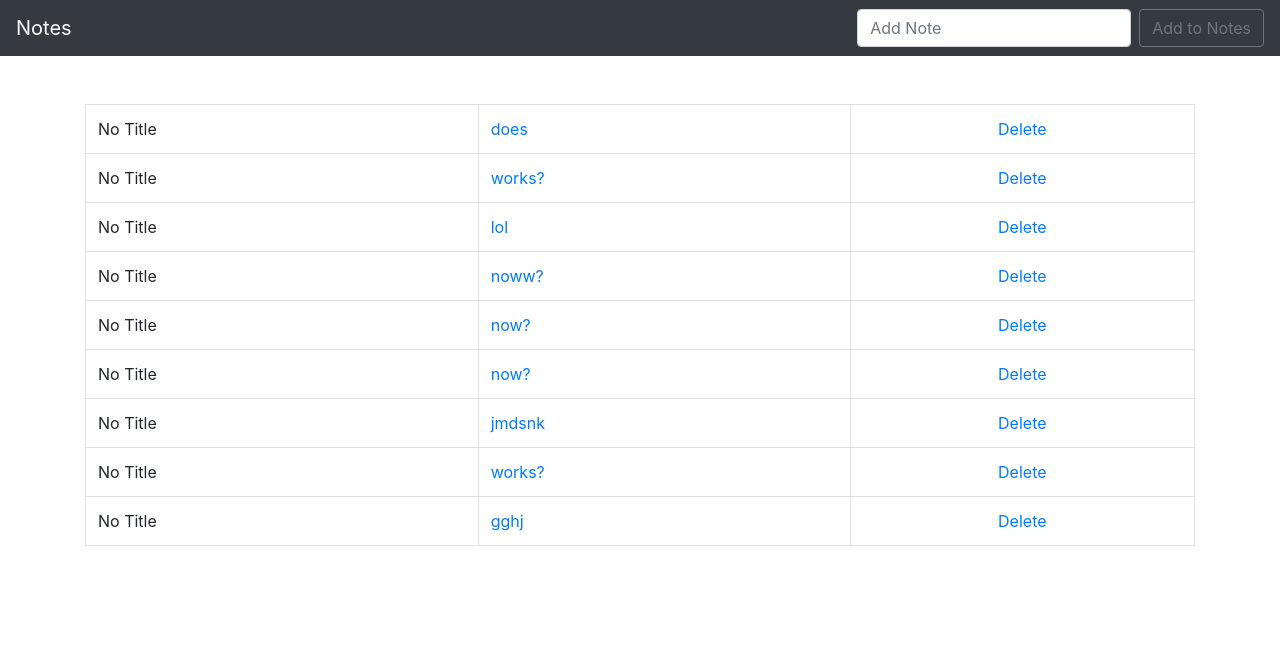
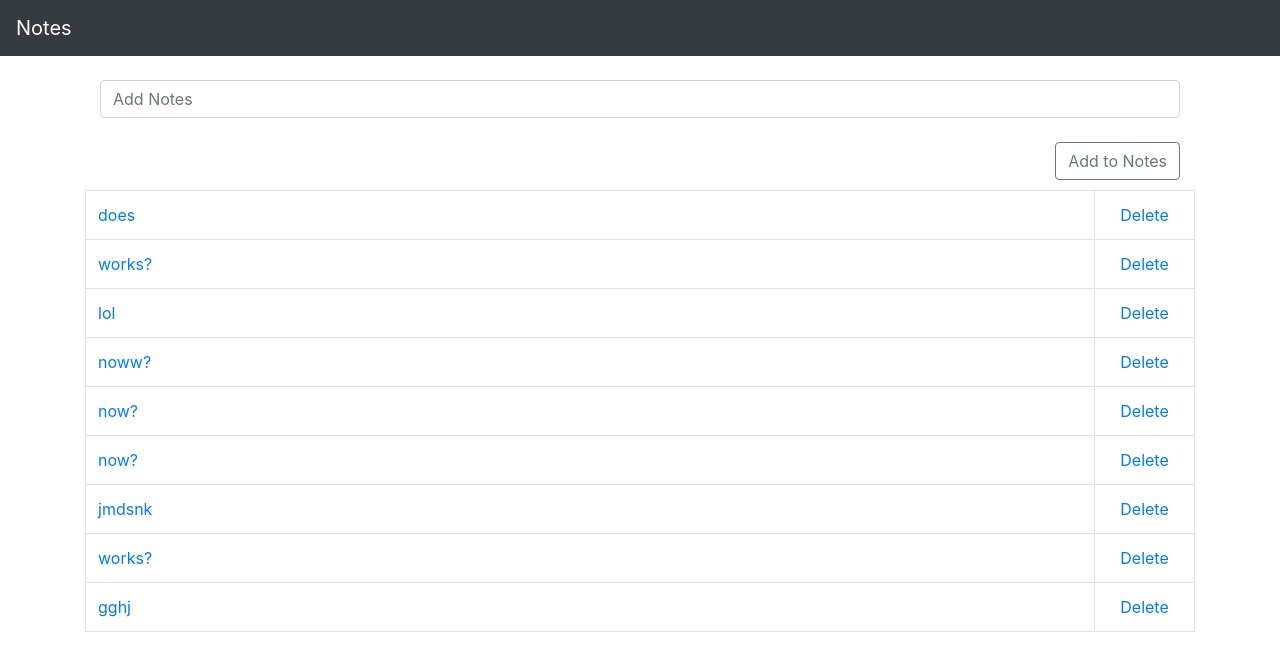
Before and after one commit to scarianjoy/Notes_app, a Django app: page / in a window 1280 px wide. Shown: the top 671 px of the page. Run offline with Django 3.2, Linux system fonts and the light colour scheme; data comes from the database, SQL or seed files in the repository; both versions use the stored data as it was before the commit; some libraries are stand-ins or nearby versions.

Commit message:
offline basic notes app

```diff
--- a/notes_list_app/forms.py
+++ b/notes_list_app/forms.py
@@ -5,4 +5,4 @@ from .models import List
 class Listform(forms.ModelForm):
     class Meta:
         model = List
-        fields = ['item','completed']
+        fields = ['item']
--- a/notes_list_app/models.py
+++ b/notes_list_app/models.py
@@ -3,10 +3,11 @@ from django.db import models
 # Create your models here.
 class List(models.Model):
     item = models.CharField(max_length= 1023)
-    completed = models.BooleanField(default=False)
-    title = models.CharField(max_length = 32, default= 'No Title')
+    # completed = models.BooleanField(default=False)
+    # heading = models.CharField(max_length = 32)
 
     def __str__(self):
-        return self.item + ' | ' + str(self.completed) + ' | ' + self.title
+        return self.item
+        # + ' | ' + self.heading
 
     objects = models.Manager
--- a/notes_list_app/templates/base.html
+++ b/notes_list_app/templates/base.html
@@ -25,11 +25,11 @@
           <ul class="navbar-nav mr-auto">
 
           </ul>
-          <form class="form-inline my-2 my-lg-0" method="POST">
+          <!-- <form class="form-inline my-2 my-lg-0" method="POST">
               {% csrf_token %}
             <input class="form-control mr-sm-2" type="search" placeholder="Add Note" aria-label="note" name = "item">
             <button class="btn btn-outline-secondary my-2 my-sm-0" type="submit">Add to Notes</button>
-          </form>
+          </form> -->
         </div>
       </nav>
       <br/>
@@ -45,13 +45,8 @@
 
 
       </form> -->
-      <!-- <form class="form-inline my-2 my-lg-0" method="POST">
-        {% csrf_token %}
-      <input class="form-control mr-sm-2" type="search" placeholder="Add Note" aria-label="note" name = "title">
-      <button class="btn btn-outline-secondary my-2 my-sm-0" type="submit">Add to Notes</button>
-    </form> -->
+
     <div class="container">
-      <br/>
         {% block content %}
         {% endblock %}
     </div>
--- a/notes_list_app/templates/home.html
+++ b/notes_list_app/templates/home.html
@@ -13,23 +13,26 @@
 
 {% endif %}
 
+<div class="container">
+    <form class="form my-2 my-lg-0" method="POST">
+        {% csrf_token %}
+      <input class="form-control mr-sm-2" type="search" placeholder="Add Notes" aria-label="note" name = "item">
+      <br/>
+      <button class="btn btn-outline-secondary my-2 my-sm-0" type="submit" style="float: right;">Add to Notes</button>
+      <br/>
+    </form>
+</div>
+<br/>
+
 {% if all_items %}
     <table class="table table-bordered">
         {% for things in all_items %}
-            {% if things.completed %}
-                <tr class = 'table-seccondary'>
-                <td><a href = "{% url 'edit' things.id %}">{{ things.item }}</a></td>
-                <!-- <td><center><a href="{% url 'uncross' things.id %}">Uncross</a></center></td> -->
-                <td><center><a href="{% url 'delete' things.id %}">Delete</a></center></td>
-                </tr>
-            {% else %}
                 <tr>
-                <td style="white-space:nowrap">{{ things.title }}</td>
+                <!-- <td style="white-space:nowrap">{{ things.heading }}</td> -->
                 <td><a href = "{% url 'edit' things.id %}">{{ things.item }}</a></td>
                 <!-- <td><center><a href="{% url 'cross_off' things.id %}">Cross Off</a></center></td> -->
-                <td><center><a href="{% url 'delete' things.id %}">Delete</a></center></td>
+                <td align="center" style="width:100px"><a href="{% url 'delete' things.id %}">Delete</a></td>
                 </tr>
-            {% endif %}
         {% endfor %}
     </table>
 {% endif %}
--- a/notes_list_app/views.py
+++ b/notes_list_app/views.py
@@ -10,16 +10,19 @@ def home(request):
         form = Listform(request.POST or None)
 
         if form.is_valid():
+            print ('into if')
             form.save()
             all_items = List.objects.all
             messages.success(request, ('Notes have been added to the list'))
             return render(request, 'home.html', {'all_items': all_items})
         else:
+            print ('into else')
             all_items = List.objects.all
             return render(request, 'home.html', {'all_items': all_items})
     else:
-            all_items = List.objects.all
-            return render(request, 'home.html', {'all_items': all_items})
+        print ('into external else')
+        all_items = List.objects.all
+        return render(request, 'home.html', {'all_items': all_items})
 
 
 def delete(request, list_id):
```
Also changed, not shown: db.sqlite3, notes_list_app/migrations/0006_auto_20200711_1737.py (added), notes_list_app/migrations/0007_auto_20200711_1745.py (added), notes_list_app/migrations/0008_remove_list_heading.py (added).
